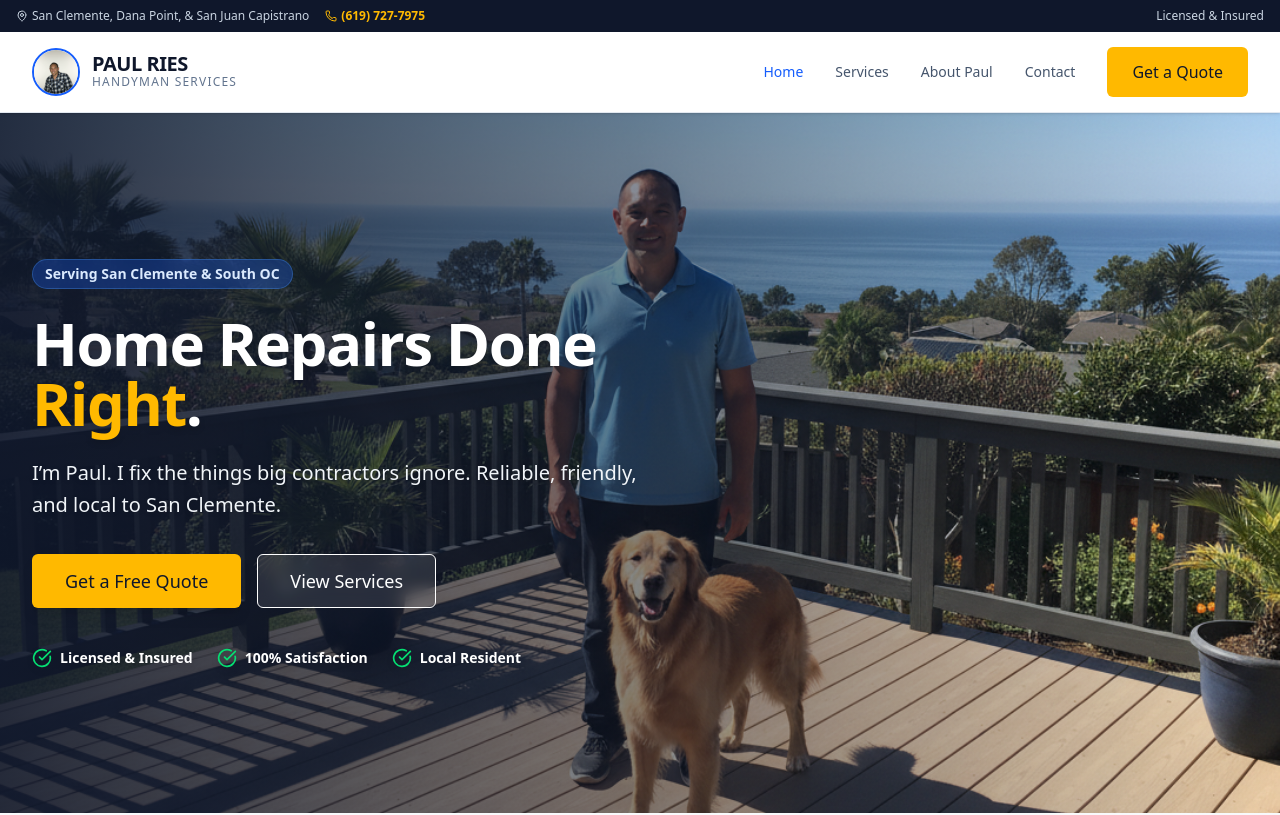
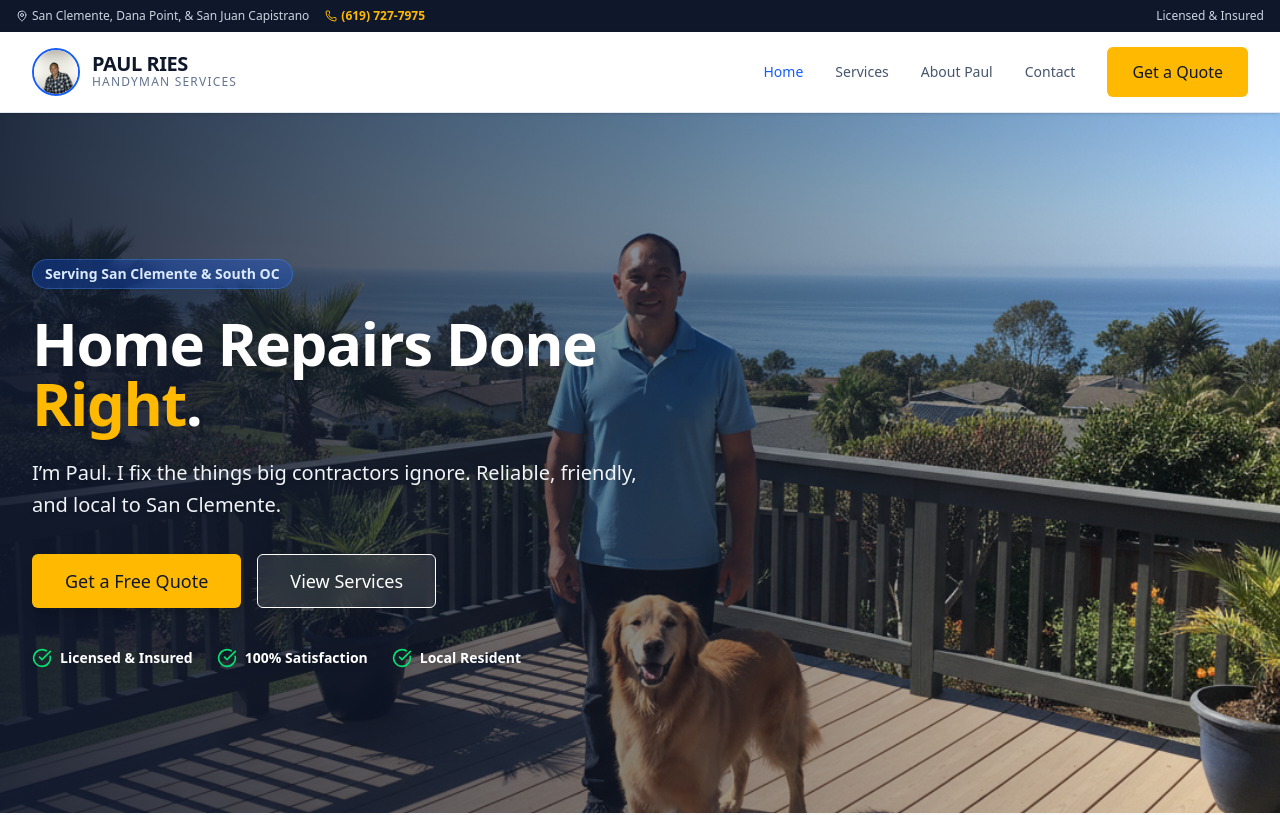
Before and after one commit to chadthomas31/Paul_Rise_Handyman, a React (Vite) app: page /#/ in a window 1280 px wide. Shown: the top 815 px of the page. Built offline with nearby package versions, Linux system fonts and the light colour scheme.

Commit message:
Adjust hero image position to 60% to show Paul's face

```diff
--- a/pages/Home.tsx
+++ b/pages/Home.tsx
@@ -17,7 +17,7 @@
       <section className="relative bg-slate-900 overflow-hidden h-[600px] lg:h-[700px]">
         <div className="absolute inset-0">
           <img
-            className="w-full h-full object-cover object-[center_75%]"
+            className="w-full h-full object-cover object-[center_60%]"
             src="/assets/images/Paul and Deck Build .png"
             alt="Paul Ries and his dog on a deck in San Clemente"
           />
```
